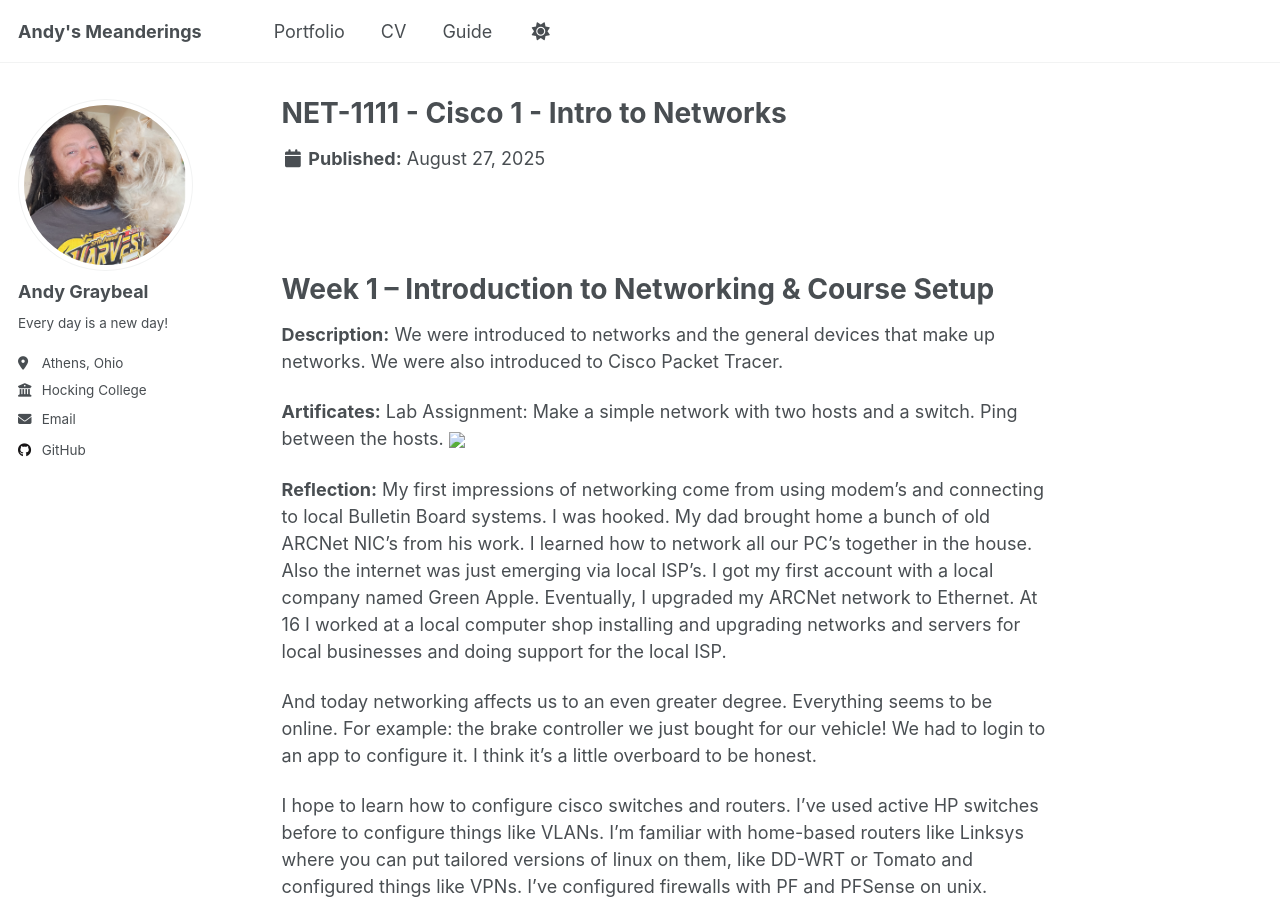
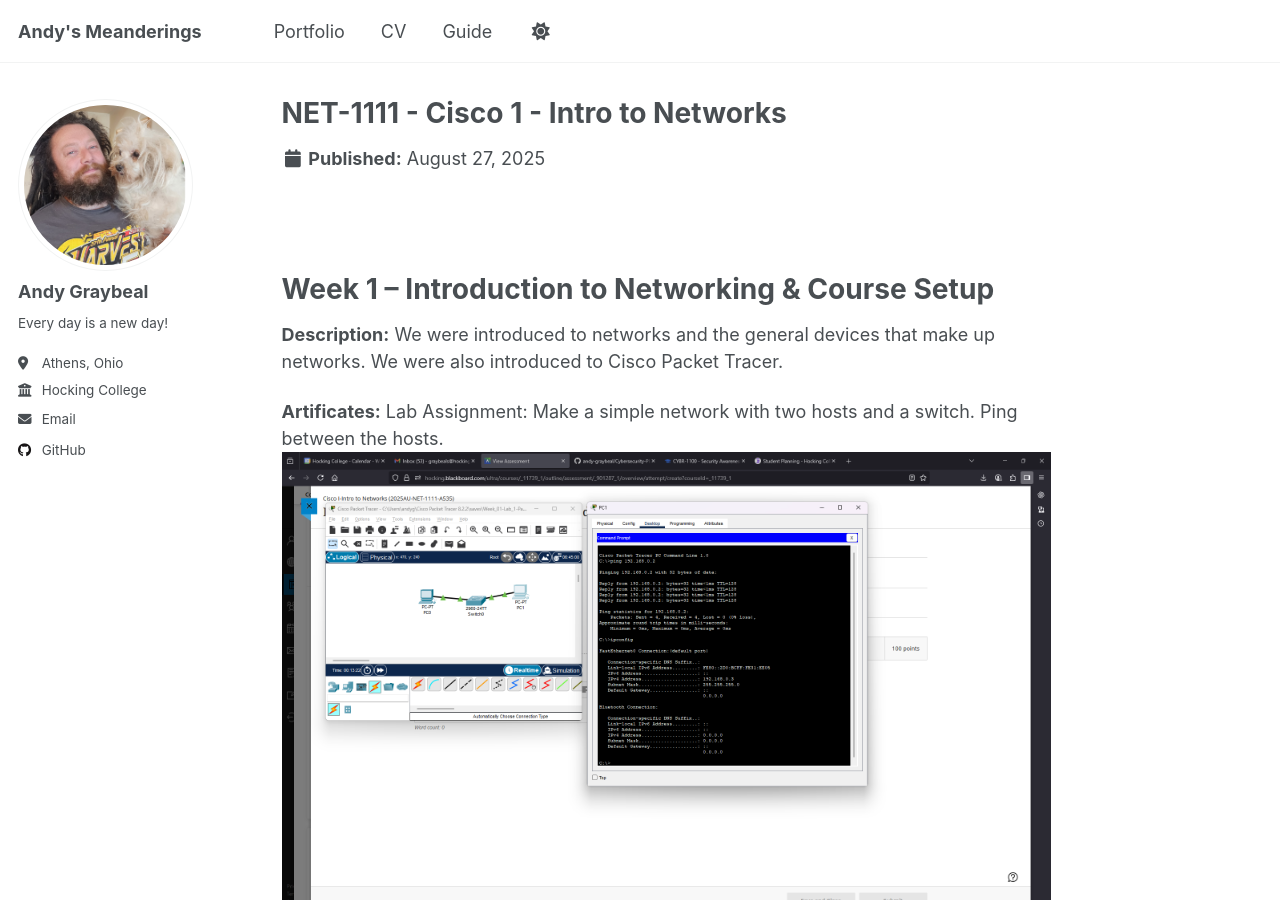
Before and after one commit to andy-graybeal/andy-graybeal.github.io, a Jekyll site: the page built from _portfolio/net-1111-cisco-1-intro-to-networks.md, in a window 1280 px wide and 900 px high. Built offline with Jekyll 4.4.1, drawn with Linux system fonts in a browser that asks for light colours; a script that is not in the unit is left out.

Commit message:
Update net-1111-cisco-1-intro-to-networks.md

```diff
--- a/_portfolio/net-1111-cisco-1-intro-to-networks.md
+++ b/_portfolio/net-1111-cisco-1-intro-to-networks.md
@@ -12,7 +12,7 @@ We were introduced to networks and the general devices that make up networks.  W
 
 **Artificates:**
 Lab Assignment: Make a simple network with two hosts and a switch.  Ping between the hosts.
-<img src='Week_01-NET-1111-Cisco_Packet_Tracer.png'>
+<img src='/images/Week_01-NET-1111-Cisco_Packet_Tracer.png'>
 
 **Reflection:**
 My first impressions of networking come from using modem’s and connecting to local Bulletin Board systems.  I was hooked.  My dad brought home a bunch of old ARCNet NIC’s from his work.  I learned how to network all our PC’s together in the house.  Also the internet was just emerging via local ISP’s.  I got my first account with a local company named Green Apple.  Eventually, I upgraded my ARCNet network to Ethernet.  At 16 I worked at a local computer shop installing and upgrading networks and servers for local businesses and doing support for the local ISP.
```
